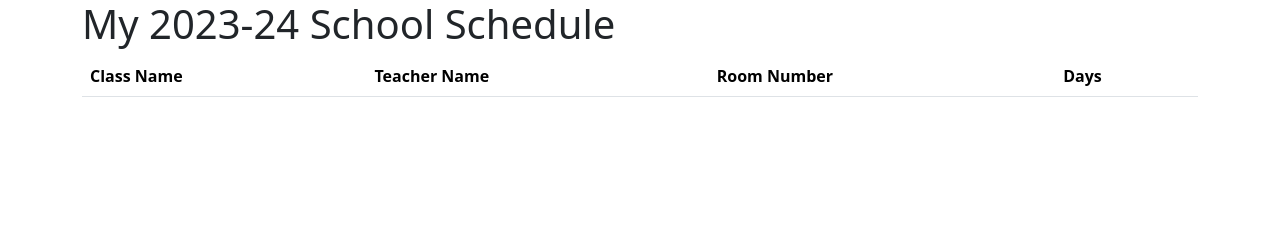
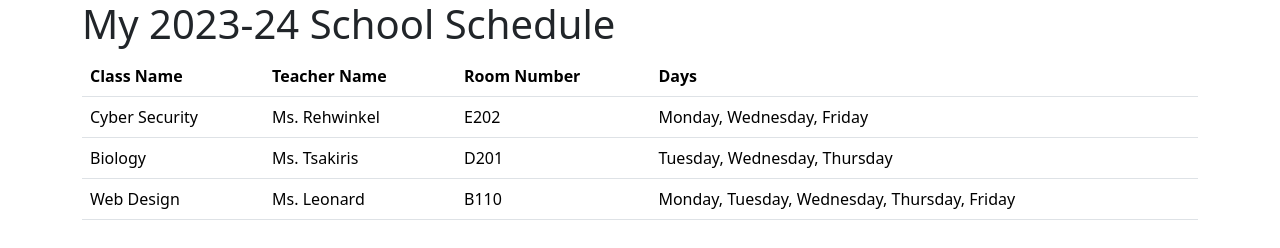
Before and after one commit to ooomega55/Schedule-Project, a plain HTML site: page index.html in a window 1280 px wide. Drawn offline with nearby package versions, Linux system fonts and the light colour scheme.

Commit message:
save commit

```diff
--- a/index.html
+++ b/index.html
@@ -16,6 +16,7 @@
             integrity="sha384-T3c6CoIi6uLrA9TneNEoa7RxnatzjcDSCmG1MXxSR1GAsXEV/Dwwykc2MPK8M2HN"
             crossorigin="anonymous"
         />
+        <script src="https://code.jquery.com/jquery-3.6.0.min.js"></script>
     </head>
 
     <body>
@@ -34,6 +35,9 @@
                             <th>Days</th>
                         </tr>
                     </thead>
+                    <tbody id="schedule-table-body">
+
+                    </tbody>
                 </table>
             </div>
         </main>
@@ -56,5 +60,6 @@
             integrity="sha384-BBtl+eGJRgqQAUMxJ7pMwbEyER4l1g+O15P+16Ep7Q9Q+zqX6gSbd85u4mG4QzX+"
             crossorigin="anonymous"
         ></script>
+        <script src="script.js"></script>
     </body>
 </html>
--- /dev/null
+++ b/schedule.json
@@ -0,0 +1,25 @@
+{
+    "schedule": [
+        {
+            "days": ["Monday", "Wednesday", "Friday"],
+            "class_name": "Cyber Security",
+            "room_number": "E202",
+            "teacher_name": "Ms. Rehwinkel"
+        },
+
+        {
+            "days": ["Tuesday", "Wednesday", "Thursday"],
+            "class_name": "Biology",
+            "room_number": "D201",
+            "teacher_name": "Ms. Tsakiris"
+        },
+
+        {
+            "days": ["Monday", "Tuesday", "Wednesday", "Thursday", "Friday"],
+            "class_name": "Web Design",
+            "room_number": "B110",
+            "teacher_name": "Ms. Leonard"
+        }
+
+    ]
+}
--- a/script.js
+++ b/script.js
@@ -0,0 +1,38 @@
+//wait for document to get ready
+$(document).ready( function () {
+    //get json file with getJSON method
+    $.getJSON("schedule.json", function (data) {
+        //store schedule data in variable
+        let scheduleData = data.schedule;
+
+        //populate table with schedule data
+        populateTable(scheduleData);
+    })
+    //function to populate table with data
+    function populateTable(scheduleData) {
+        $('#schedule-table-body').empty();
+
+        $.each(scheduleData, function (i, schedule) {
+            //create new row in table
+            let row = "<tr>";
+
+            row += "<td>" + schedule.class_name + "</td>"
+            row += "<td>" + schedule.teacher_name + "</td>";
+            row += "<td>" + schedule.room_number + "</td>";
+            row += "<td>" + schedule.days.join(', ') + "</td>";
+            row += "</td>"
+
+            //append the new row to the table body
+            $('#schedule-table-body').append(row)
+        })
+
+
+
+
+
+
+
+
+    }
+
+})
```
